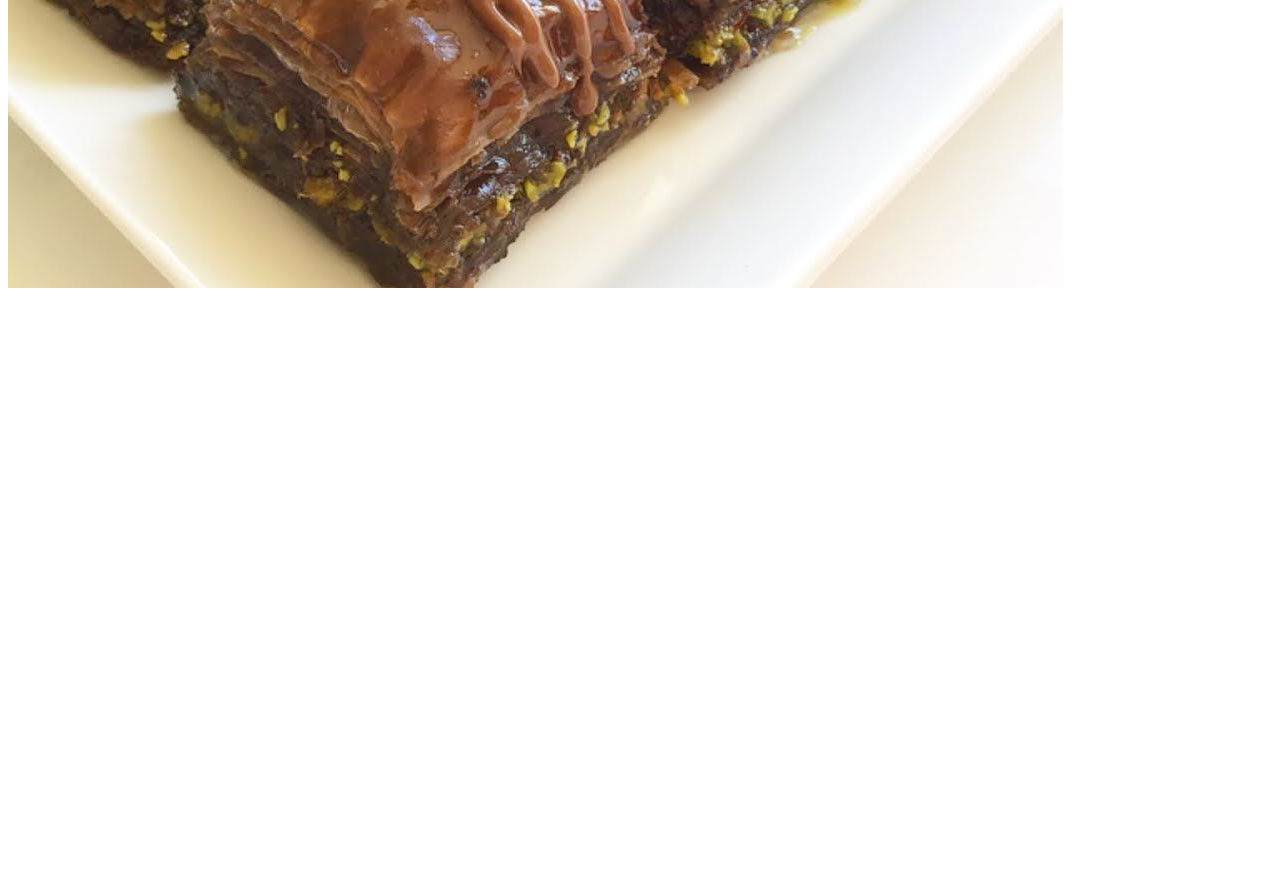
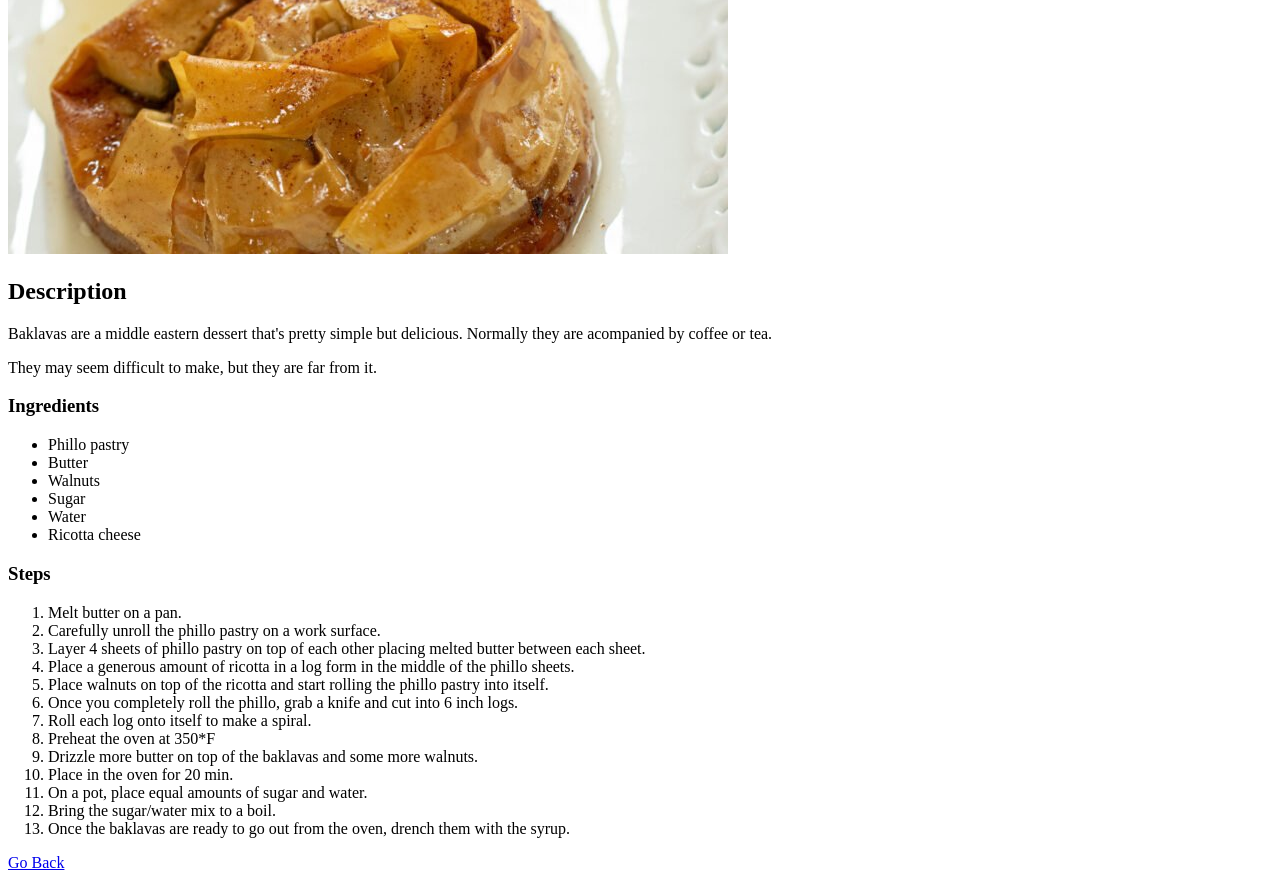
Before and after one commit to baronhragon/odin-recipes, a plain HTML site: page recipes/baklava.html in a window 1280 px wide. Shown: the part 546-1426 px from the top of the page. Before the commit the page ends 846 px from the top, so only its background shows below. Drawn offline with Linux system fonts and the light colour scheme.

Commit message:
Added descriptions, steps and ingredients. New recipes and back hyperlink added.

```diff
--- a/recipes/baklava.html
+++ b/recipes/baklava.html
@@ -1,12 +1,60 @@
 <!DOCTYPE html>
 <html lang="en">
     <head>
-        <title>baklava</title>
+        <title>Baklava</title>
         <meta charset="UTF-8">
     </head>
     <body>
-        <h1>baklava</h1>
-        <p>El baklava lo solia comer en algun lugar en turkia</p>
-        <img src="../images/baklava-chocolate.jpg" alt="baklava">
+        <h1>Baklava</h1>
+        <img src="../images/baklava.jpg" alt="baklava">
+        <h2>Description</h2>
+        <p>Baklavas are a middle eastern dessert that's pretty
+            simple but delicious. Normally they are acompanied
+            by coffee or tea.
+        </p>
+        <p>They may seem difficult to make, but they
+            are far from it.
+        </p>
+        <h3>Ingredients</h3>
+        <ul>
+            <li>Phillo pastry</li>
+            <li>Butter</li>
+            <li>Walnuts</li>
+            <li>Sugar</li>
+            <li>Water</li>
+            <li>Ricotta cheese</li>
+        </ul>
+        <h3>Steps</h3>
+        <ol>
+            <li>Melt butter on a pan.</li>
+            <li>Carefully unroll the phillo pastry
+                on a work surface.
+            </li>
+            <li>Layer 4 sheets of phillo pastry on top of
+                each other placing melted butter between
+                each sheet.
+            </li>
+            <li>Place a generous amount of ricotta in a log
+                form in the middle of the phillo sheets.
+            </li>
+            <li>Place walnuts on top of the ricotta and
+                start rolling the phillo pastry into itself.
+            </li>
+            <li>Once you completely roll the phillo, grab a knife
+                and cut into 6 inch logs.
+            </li>
+            <li>Roll each log onto itself to make a spiral.</li>
+            <li>Preheat the oven at 350*F</li>
+            <li>Drizzle more butter on top of the baklavas and
+                some more walnuts.
+            </li>
+            <li>Place in the oven for 20 min.</li>
+            <li>On a pot, place equal amounts of sugar and water.</li>
+            <li>Bring the sugar/water mix to a boil.</li>
+            <li>Once the baklavas are ready to go out from the oven,
+                drench them with the syrup.
+            </li>
+        </ol>
+        <a href="../index.html">Go Back</a>
     </body>
 </html>
```
Also changed, not shown: index.html (+5 -2 lines), recipes/lasagna.html (+1 -0 lines), recipes/sinners.html (added, +44 -0 lines), images/baklava-chocolate.jpg (deleted), images/baklava.jpg (added), images/sinners.jpg (added).
